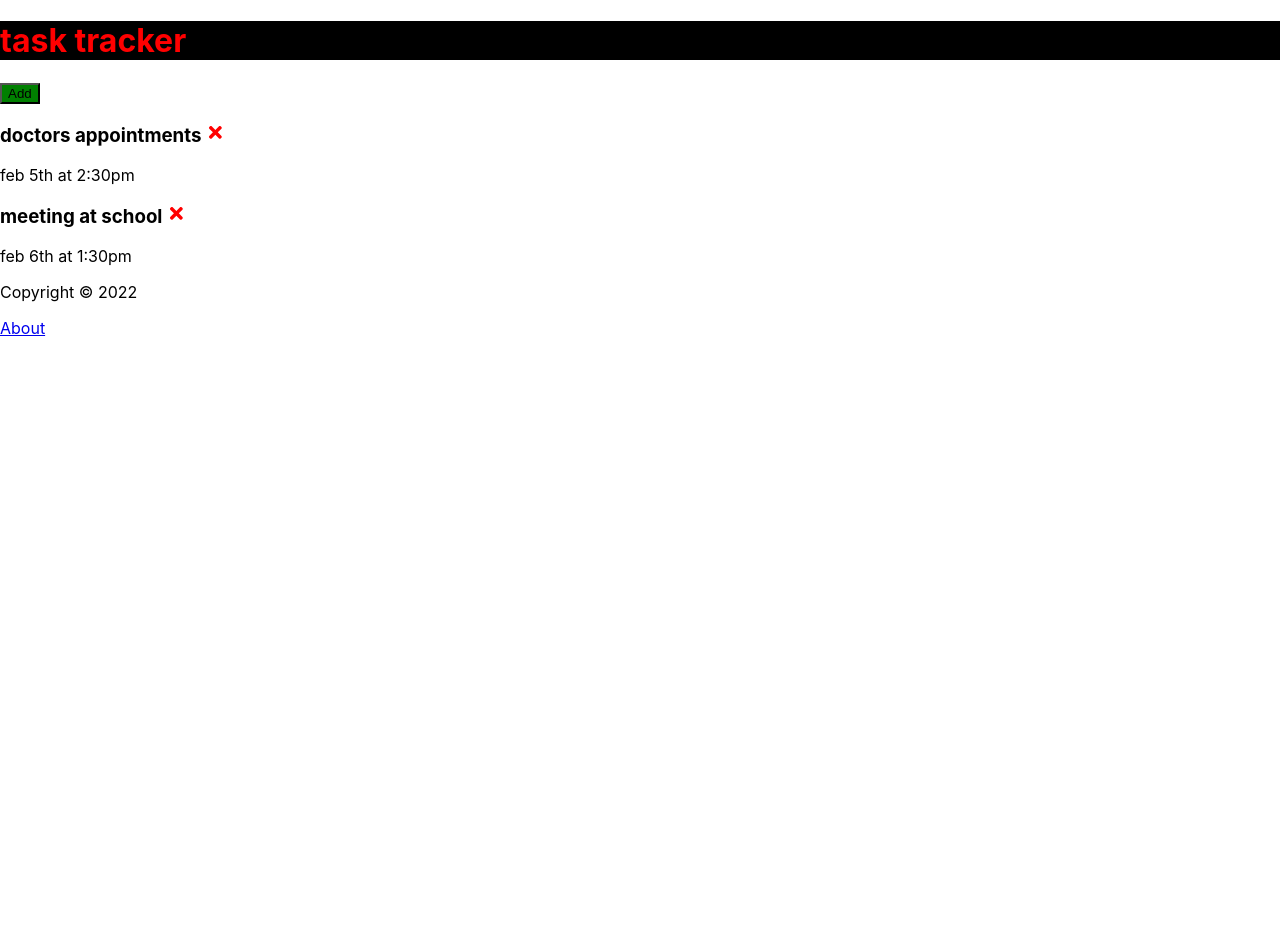
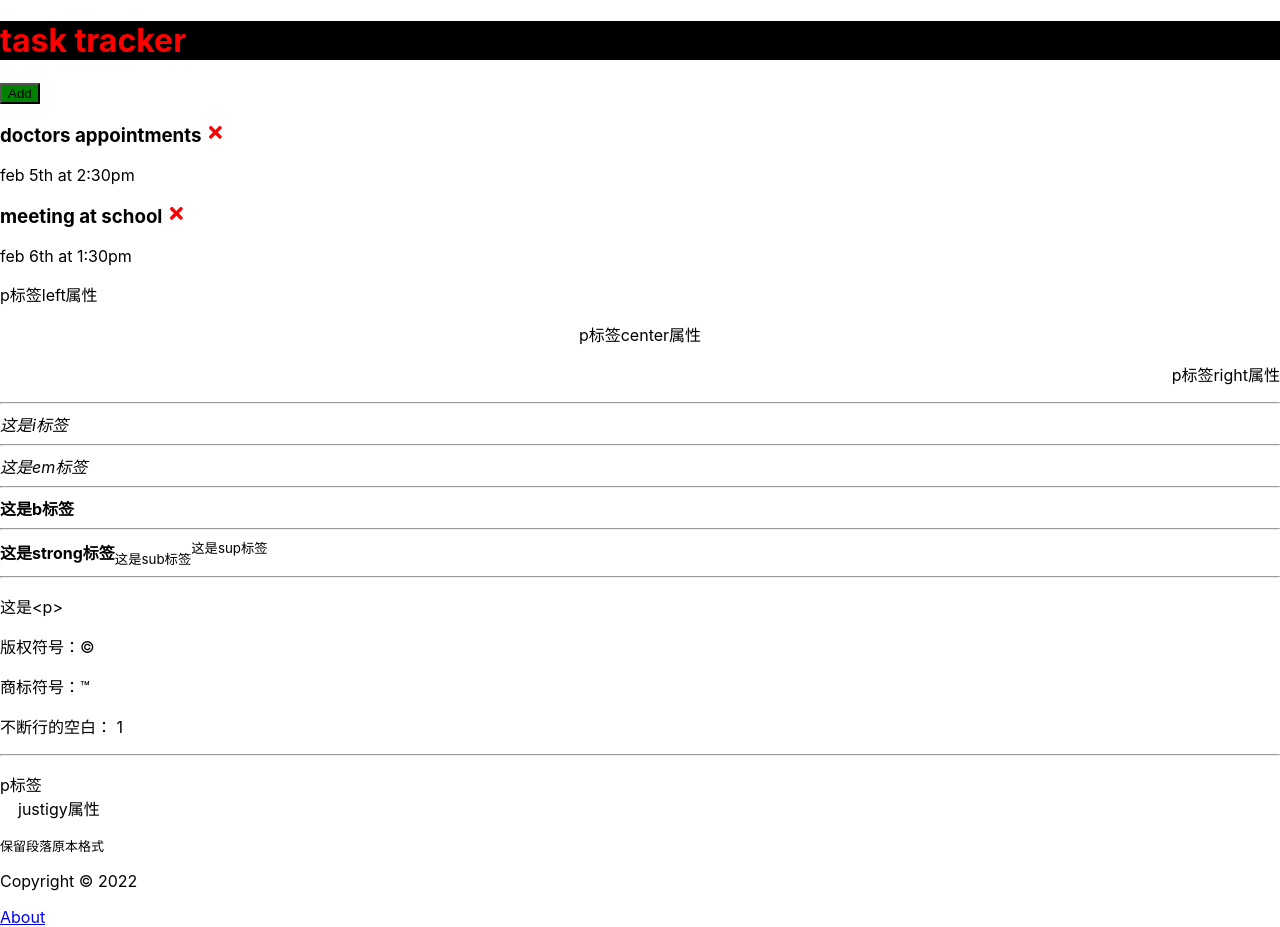
Before and after one commit to jerry117/react-task, a React (Create React App) app: page / in a window 1280 px wide. Before the commit the page ends 800 px from the top, so only its background shows below. Built offline with nearby package versions, Linux system fonts and the light colour scheme; data requests are answered from the project's data file; the HTML template or start-up script is replaced by a standard one.

Commit message:
标签学习

```diff
--- a/src/App.js
+++ b/src/App.js
@@ -100,14 +100,33 @@ const toggleReminder = async (id) => {
 
     <Routes>
 
-       {/* <Route path='/' exact render={(props)=> (
-         <>
-        {showAddTask && <AddTask onAdd={addTask}/>}
-        {tasks.length >0 ? (<Tasks  tasks={tasks} onDelete={deleteTask} onToggle={toggleReminder} />): ('No tasks to show')}
-        </>
-      )}/> */}
       <Route exact path='/about' element={<About/>} />
       </Routes>
+
+      <p align='left'>p标签left属性</p>
+      <p align='center'>p标签center属性</p>
+      <p align='right'>p标签right属性</p>
+      {/* hr 下划线 i or hr 斜体 b 加粗 */}
+      <hr/>
+      <i>这是i标签</i>
+      <hr/>
+      <em>这是em标签</em>
+      <hr/>
+      <b>这是b标签</b>
+      <hr/>
+      <strong>这是strong标签</strong>
+      <sub>这是sub标签</sub>
+      <sup>这是sup标签</sup>
+      <hr/>
+      <p>这是&lt;p&gt;</p>
+      <p>版权符号：&copy;</p>
+      <p>商标符号：&trade;</p>
+      <p>不断行的空白：&nbsp;1</p>
+      <hr/>
+      <p align='justigy'>p标签
+      {/* br 换行  &nbsp;空格  pre 保留段落原本格式 */}
+       <br/>&nbsp;&nbsp;&nbsp;&nbsp;justigy属性</p>
+       <pre>保留段落原本格式</pre>
       <Footer/>
     </div>
     </Router>
```
Also changed, not shown: 1 other file (tests, documents, lock files or other folders).
